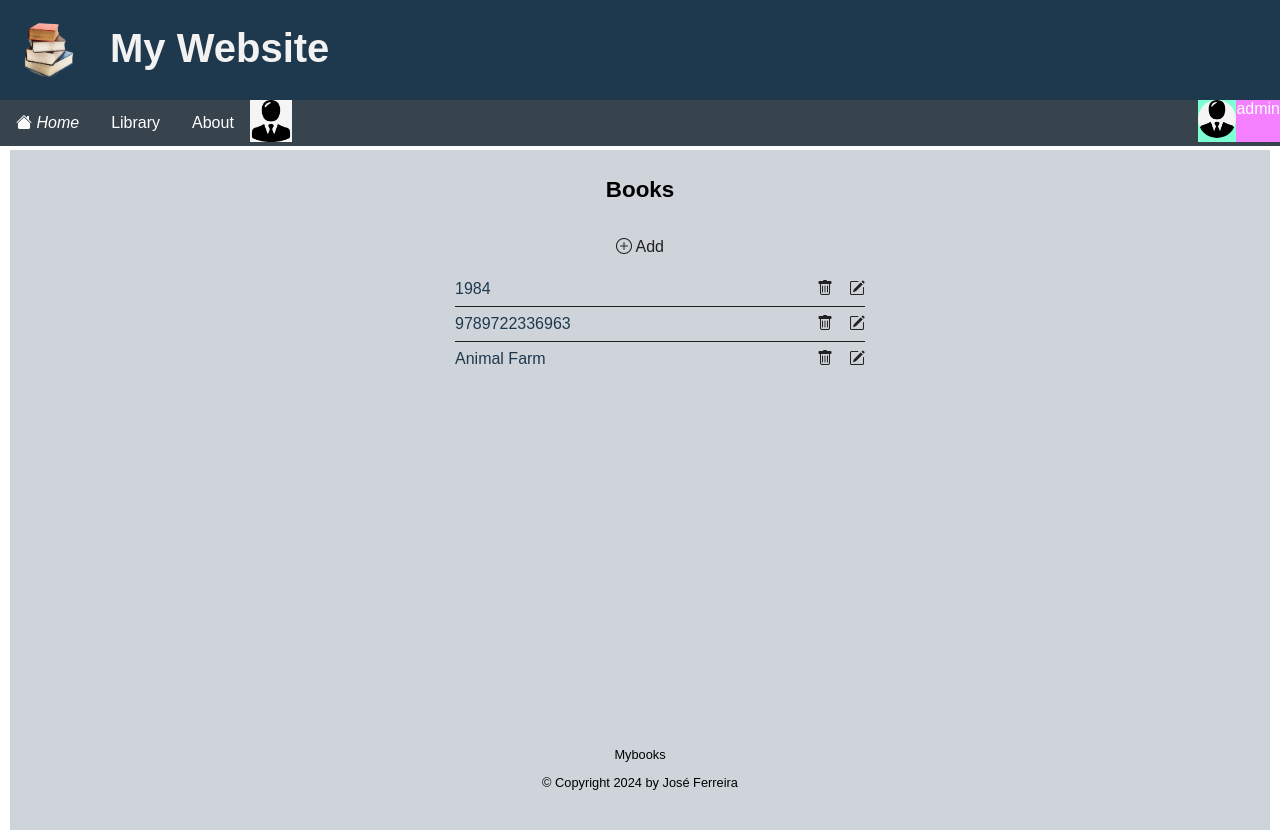
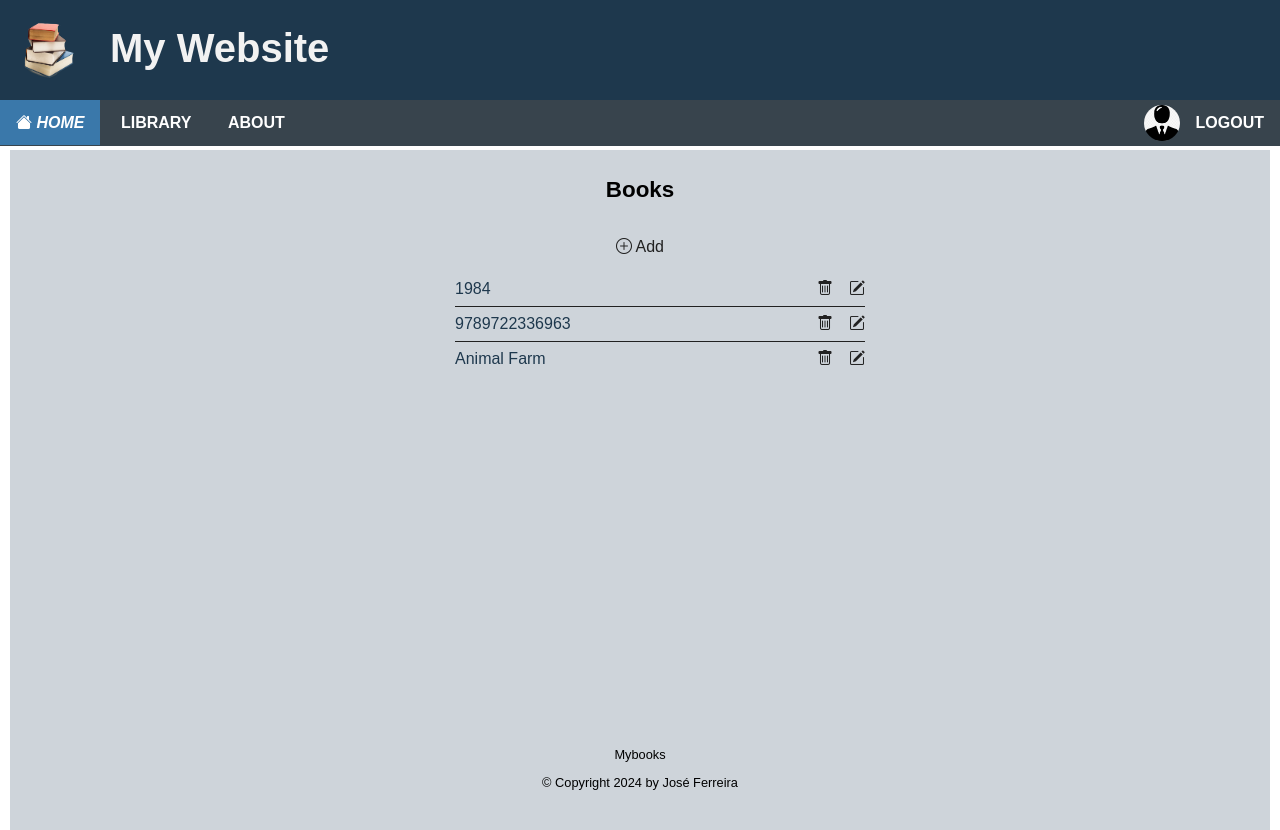
Before and after one commit to joepapone/books, a Django app: page /books/ in a window 1280 px wide. Run offline with Django 5.2, Linux system fonts and the light colour scheme; a user stored in the database is signed in; data comes from the database, SQL or seed files in the repository; both versions use the stored data as it was after the commit; some libraries are stand-ins or nearby versions.

Commit message:
navigation menus styling

```diff
--- a/project/static/css/style.css
+++ b/project/static/css/style.css
@@ -9,9 +9,9 @@
   --color-footer: #ced4da;
   --color-primary: #1e384d;
   --color-secondary: #38444d;
-  --color-secondary-hover: #2f91e2;
+  --color-secondary-hover: #3a78aa;
   --color-tertiary: #e4ebf7;
-  --color-tertiary-hover: #a1c6e4;
+  --color-tertiary-hover: #2691e9;
   --color-light: #f2f2f2;
   --color-gray: #ced4da;
   --color-dark: #212121;
@@ -36,10 +36,10 @@ body {
 }
 
 body {
+  margin: 0;
   font-family: Arial;
   padding: 10px;
   background: var(--color-body);
-  margin: 0;
 }
 
 h1 {
@@ -98,105 +98,92 @@ a:hover {
 }
 
 
-/* --- Top nav bar --- */
-.topnav {
+/* --- Navigation bar --- */
+.nav {
   position: fixed;
   top: 100px;
   left: 0;
+  right: 0;
   width: 100%;
   height: 46px;
   list-style-type: none;
-  margin: 0;
+  margin: 0 auto;
   padding: 0;
   z-index: 5;
   overflow: visible;
   background-color: var(--color-secondary);
 }
 
-
-/* --- Top nav bar links --- */
-
-
-
-.topnav li {
-  float: left;
+nav ul {
+  list-style: none;
+  padding-left: 0;
+  margin-top: 0;
+  margin-bottom: 0;
   background-color: var(--color-secondary);
 }
 
-.topnav li.right {
-  float: right;
+.nav a {
+  display: block;
+  padding: 0 16px;
+  line-height: inherit;
+  cursor: pointer;
+  color: white;
+  text-decoration: none;
+}
+
+.nav-menu {
+  line-height: 45px;
+  font-weight: 700;
+  text-transform: uppercase;
+}
+
+.nav-menu-item {
+  display: inline-block;
+  position: relative;
   background-color: var(--color-secondary);
 }
 
-.topnav li a.active {
-	background-color: 	rgb(30, 65, 95);
-}
-
-.topnav li a {
-  position: relative;
-  display: inline-block;
-  color: white;
-  text-align: center;
-  padding: 14px 16px;
-  text-decoration: none;
-}
-
-.topnav li a:hover, .topnav .dropdown:hover .dropbtn {
+.nav-menu-item.active {
   background-color: var(--color-secondary-hover);
 }
 
-.topnav .dropdown {
-  position: relative;
-  display: inline-block;
+.nav-submenu {
+  font-weight: 300;
+  text-transform: none;
+  display: none;
+  position: absolute;
+  z-index: 6;
+  width: 220px;
+  background-color: var(--color-secondary);
 }
 
-.topnav .dropdown.right {
+.nav-menu-item.right {
   float: right;
+  .nav-submenu {
+    right: 0;
+  }
 }
 
-.topnav .dropdown.left {
+.nav-menu-item img {
+  border-radius: 25px;
   float: left;
+  margin: 5px 16px;
 }
 
-.topnav .dropbtn {
-  background-color: var(--color-secondary);
-  color: white;
-  padding: 14px 16px;
-  font-size: 16px;
-  border: none;
-  cursor: pointer;
+.nav-menu-item:hover {
+  background-color: var(--color-secondary-hover);
 }
 
-.topnav .dropdown-content {
-  display: none;
-  position: absolute;
-  background-color: var(--color-tertiary);
-  min-width: 160px;
-  box-shadow: 0px 8px 16px 0px rgba(0,0,0,0.2);
-  z-index: 1;
-}
-
-.topnav .dropdown-content a {
-  color: black;
-  padding: 12px 16px;
-  text-decoration: none;
-  display: block;
-  text-align: left;
-}
-
-.topnav .dropdown-content a:hover {
+.nav-submenu-item:hover {
   background-color: var(--color-tertiary-hover);
 }
 
-.topnav .dropdown:hover .dropdown-content {
+.nav-menu-item:hover .nav-submenu {
   display: block;
 }
 
 @media screen and (max-width: 600px) {
-  .topnav li,
-  .topnav li a,
-  .topnav .dropbtn,
-  .topnav .dropdown-content {
+  .nav li, .nav li a {
     width: 100%;
   }
 }
--- a/project/templates/base.html
+++ b/project/templates/base.html
@@ -11,79 +11,49 @@
         {% endblock %}
     </head>
     <body>
+
         <header class="header">
             <a href="#"><img class="logo" src="{% static 'images/logo.png' %}" alt="logo"></a>
             <h1>My Website</h1>
-
-            <ul class="topnav">
-                {% if request.user.is_authenticated %}
-                <li class="active"><a href="{%url 'home'%}"><i class="bi bi-house-fill"> Home </i></a></li>
-                {% else %}
-                <li class="active"><a href="{%url 'index'%}"><i class="bi bi-house-fill"> Home </i></a></li>
-                {% endif %}
-
-                {% block navbar %}
-                <li class="left">
+            <nav class="nav">
+                <ul class="nav-menu">
                     {% if request.user.is_authenticated %}
-                    <div class="dropdown left">
-                        <button class="dropbtn">Library</button>
-                        <div class="dropdown-content">
-                            <div class="dropdown-content">
-                                <a href="{% url 'books' %}">Books</a>
-                                <a href="{% url 'authors' %}">Authors</a>
-                                <a href="{% url 'publishers' %}">Publishers</a>
-                                <a href="{% url 'genres' %}">Genres</a>
-                                <a href="{% url 'collections' %}">Collections</a>
-                                <a href="{% url 'sections' %}">Sections</a>
-                            </div>
-                        </div>
-                    </div>
+                    <li class="nav-menu-item active"><a href="{%url 'home'%}"><i class="bi bi-house-fill"> Home </i></a></li>
+                    {% else %}
+                    <li class="nav-menu-item"><a href="{%url 'index'%}"><i class="bi bi-house-fill"> Home </i></a></li>
                     {% endif %}
-                </li>
-                {% endblock navbar %}
-
-                <li><a href="{% url 'about' %}">About</a></li>
-
-                <li class="left">
                     {% if request.user.is_authenticated %}
-                        {% if user.profile %}
-                            <img src="{{ user.profile.avatar.url }}" alt="{{ user.username }}" width="42" height="42"/>
-                        {% endif %}
+                    <li class="nav-menu-item"><a>Library</a>
+                        <ul class="nav-submenu">
+                            <li class="nav-submenu-item"><a href="{% url 'books' %}">Books</a></li>
+                            <li class="nav-submenu-item"><a href="{% url 'authors' %}">Authors</a></li>
+                            <li class="nav-submenu-item"><a href="{% url 'publishers' %}">Publishers</a></li>
+                            <li class="nav-submenu-item"><a href="{% url 'genres' %}">Genres</a></li>
+                            <li class="nav-submenu-item"><a href="{% url 'collections' %}">Collections</a></li>
+                            <li class="nav-submenu-item"><a href="{% url 'sections' %}">Sections</a></li>
+                        </ul>
+                    </li>
                     {% endif %}
-                </li>
-
-
-                {% if request.user.is_authenticated %}
-                <li class="right">
-                    <div class="dropdown right">
-                        <button class="dropbtn" style="background-color: rgb(244, 127, 255); margin: 0%; padding: 0%;">
-                            {{ request.user }}
-                            <div style="background-color: rgb(127, 150, 255); float: left; margin: 0%; padding: 0%;">
-                                <p> </p>
-                            </div>
-                            <div style="background-color: aquamarine; float: left; margin: 0%; padding: 0%;">
-                                {% if user.profile %}
-                                <img src="{{ user.profile.avatar.url }}" alt="{{ user.username }}" width="38" height="38" style="border-radius: 25px;"/>
-                                {% endif %}
-                            </div>
-                        </button>
-                        <div class="dropdown-content">
-                            <div class="dropdown-content">
-                                <a href="{% url 'profile' %}">Profile</a>
-                                <a href="{% url 'password_reset' %}">Change Password</a>
-                                <a href="{% url 'logout' %}?next=/">Logout</a>
-                            </div>
-                        </div>
-                    </div>
-                </li>
-                {% else %}
-                <li class="right">
-                    <a href="{% url 'login' %}">Login</a>
-                    <a href="{% url 'register' %}">Join Now</a>
-                </li>
-                {% endif %}
-
-            </ul>
+                    <li class="nav-menu-item"><a href="{% url 'about' %}">About</a>
+                    {% if request.user.is_authenticated %}
+                    <li class="nav-menu-item right">
+                        <a href="{% url 'logout' %}?next=/" style="text-align: right;">
+                            <img src="{{ user.profile.avatar.url }}" alt="{{ user.username }}" width="36" height="36"/>
+                            <span>Logout</span>
+                        </a>
+                        <ul class="nav-submenu">
+                            <li class="nav-submenu-item"><a href="{% url 'profile' %}">Profile</a></li>
+                            <li class="nav-submenu-item"><a href="{% url 'password_reset' %}">Change Password</a></li>
+                        </ul>
+                    {% else %}
+                    <li class="nav-menu-item right"><a href="{% url 'login' %}">Login</a>
+                        <ul class="nav-submenu">
+                            <li class="nav-submenu-item"><a href="{% url 'register' %}">Join Now</a></li>
+                        </ul>
+                    </li>
+                    {% endif %}
+                </ul>
+            </nav>
         </header>
 
         <main class="main">
--- a/project/templates/books/author_list.html
+++ b/project/templates/books/author_list.html
@@ -4,7 +4,7 @@
 <div class="center-panel">
 	<h2>Authors</h2>
 	<hr>
-	<div  class="list-controls">
+	<div class="list-controls">
 		<a href="{% url 'author-add' %}"><i class="bi bi-plus-circle"></i> Add</a>
 	</div>
 	{% if object_list %}
--- a/project/templates/books/book_list.html
+++ b/project/templates/books/book_list.html
@@ -4,7 +4,7 @@
 <div class="center-panel">
 	<h2>Books</h2>
 	<hr>
-	<div  class="list-controls">
+	<div class="list-controls">
 		<a href="{% url 'book-add' %}"><i class="bi bi-plus-circle"></i> Add</a>
 	</div>
 	{% if object_list %}
--- a/project/templates/books/collection_list.html
+++ b/project/templates/books/collection_list.html
@@ -4,7 +4,7 @@
 <div class="center-panel">
 	<h2>Collection</h2>
 	<hr>
-	<div  class="list-controls">
+	<div class="list-controls">
 		<a href="{% url 'collection-add' %}"><i class="bi bi-plus-circle"></i> Add</a>
 	</div>
 	{% if object_list %}
--- a/project/templates/books/genre_list.html
+++ b/project/templates/books/genre_list.html
@@ -4,7 +4,7 @@
 <div class="center-panel">
 	<h2>Genres</h2>
 	<hr>
-	<div  class="list-controls">
+	<div class="list-controls">
 		<a href="{% url 'genre-add' %}"><i class="bi bi-plus-circle"></i> Add</a>
 	</div>
 	{% if object_list %}
--- a/project/templates/books/publisher_list.html
+++ b/project/templates/books/publisher_list.html
@@ -4,7 +4,7 @@
 <div class="center-panel">
 	<h2>Publisher</h2>
 	<hr>
-	<div  class="list-controls">
+	<div class="list-controls">
 		<a href="{% url 'publisher-add' %}"><i class="bi bi-plus-circle"></i> Add</a>
 	</div>
 	{% if object_list %}
--- a/project/templates/books/section_list.html
+++ b/project/templates/books/section_list.html
@@ -4,7 +4,7 @@
 <div class="center-panel">
 	<h2>Sections</h2>
 	<hr>
-	<div  class="list-controls">
+	<div class="list-controls">
 		<a href="{% url 'section-add' %}"><i class="bi bi-plus-circle"></i> Add</a>
 	</div>
 	{% if object_list %}
```
Also changed, not shown: project/templates/core/home.html (+0 -14 lines), project/db.sqlite3.
